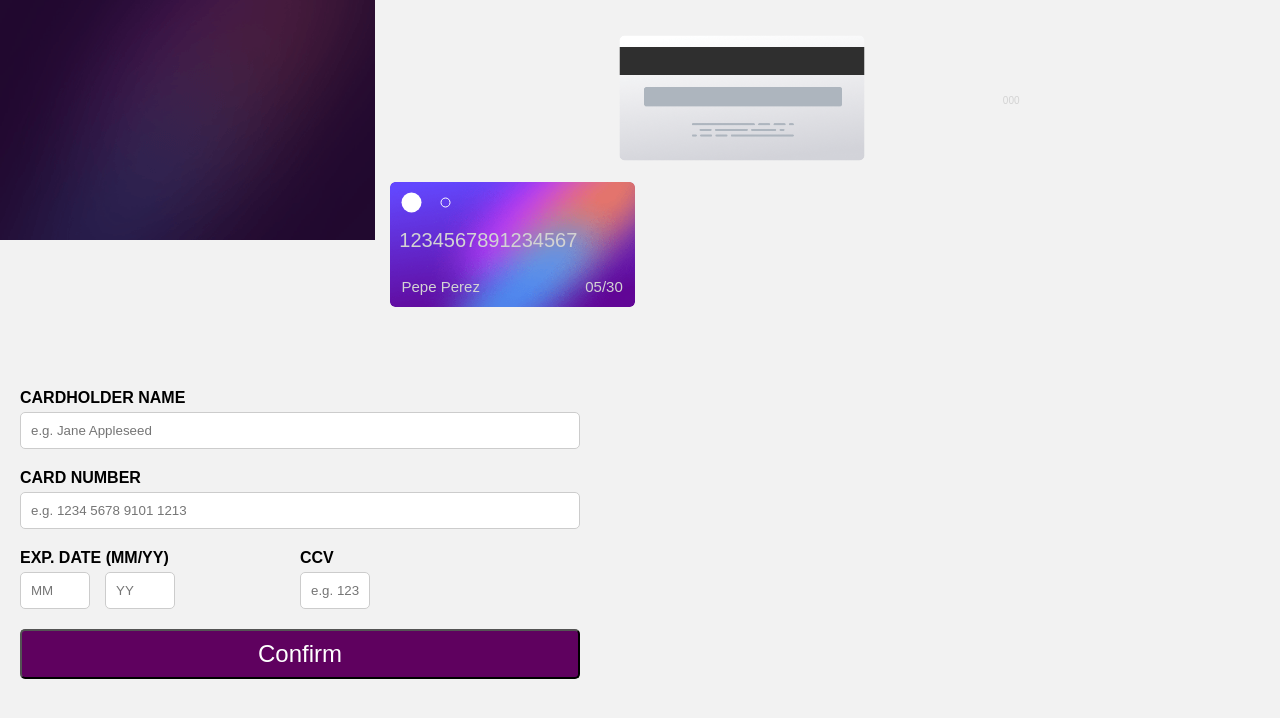
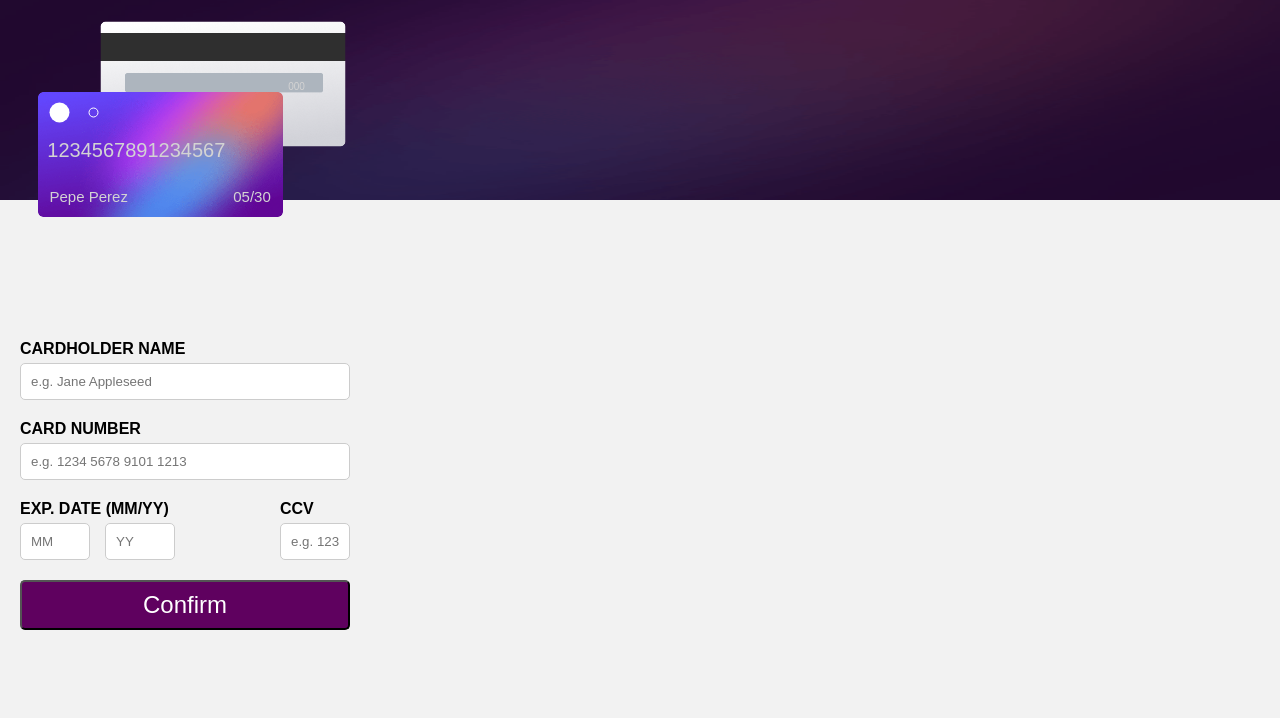
Before and after one commit to arianrdcas/credit_card, a React (Vite) app: page / in a window 1280 px wide. Shown: the top 718 px of the page. Built offline with nearby package versions, Linux system fonts and the light colour scheme.

Commit message:
Estilos para movil ok

```diff
--- a/src/App.css
+++ b/src/App.css
@@ -5,10 +5,16 @@
 }
 
 .container {
-  position: relative; /* Asegura que los elementos dentro tengan una referencia de posición */
+  position: relative;
+  width: 350px;
+  height: 150px;
+  top: -180px;
+  left: 20px;
 }
 
 .bgmobile {
+  width: 100%;
+  height: 200px;
 }
 
 .bg-card {
@@ -27,7 +33,7 @@
   width: 245px;
   height: 125px;
   position: relative;
-  top: 100%;
+  top: 87%;
   left: 40%;
   transform: translate(-50%, -50%);
   display: grid;
--- a/src/App.jsx
+++ b/src/App.jsx
@@ -8,11 +8,10 @@ import "./App.css";
 function App() {
   return (
     <>
+      <img className="bgmobile" src={bgmobile} alt="Background" />
       <div className="container">
-        <img className="bgmobile" src={bgmobile} alt="Background" />
         <img className="bg-card back" src={bgcardback} alt="Card Back" />
         <p>000</p>
-      </div>
         <div className="frontal">
           <img className="card front" src={bgcardfront} alt="Card Front" />
           <div className="circulo"></div>
@@ -21,6 +20,7 @@ function App() {
           <span className="nombre">Pepe Perez</span>
           <span className="fecha_expiracion">05/30</span>
         </div>
+      </div>
       <Formulario />
     </>
   );
--- a/src/Componentes/formulario.jsx
+++ b/src/Componentes/formulario.jsx
@@ -4,11 +4,11 @@ import "../Estilos/Formulario.css"
 
 const Formulario = () => {
   return (
-    <>
-      <div class="formulario">
+
+      <div className="formulario">
         <form action="#" method="post">
           <div className="input-group">
-            <label for="cardholder-name">CARDHOLDER NAME</label>
+            <label htmlFor="cardholder-name">CARDHOLDER NAME</label>
             <input
               placeholder="e.g. Jane Appleseed"
               type="text"
@@ -18,7 +18,7 @@ const Formulario = () => {
             />
           </div>
           <div className="input-group">
-            <label for="card-number">CARD NUMBER</label>
+            <label htmlFor="card-number">CARD NUMBER</label>
             <input
               placeholder="e.g. 1234 5678 9101 1213"
               type="text"
@@ -27,28 +27,28 @@ const Formulario = () => {
               required
             />
           </div>
-          <div class="input-grupo">
-            <div className="expirate-date">
-              <label for="expire-date">EXP. DATE (MM/YY)</label>
-              <div className="input-exp-date">
+          <div className="input-grupo">
+            <div className="expirate-date" id="expire-date">
+              <label htmlFor="expire-date">EXP. DATE (MM/YY)</label>
+              <div className="input-exp-date" id="expire-date">
                 <input
                   placeholder="MM"
                   type="text"
-                  id="expire-date"
-                  name="expire-date"
+                  id="expire-date-month"
+                  name="expire-date-month"
                   required
                 />
                 <input
                   placeholder="YY"
                   type="text"
-                  id="expire-date"
-                  name="expire-date"
+                  id="expire-date-year"
+                  name="expire-date-year"
                   required
                 />
               </div>
             </div>
             <div className="input-grupo-ccv">
-              <label for="ccv">CCV</label>
+              <label htmlFor="ccv">CCV</label>
               <input
                 placeholder="e.g. 123"
                 type="text"
@@ -63,7 +63,7 @@ const Formulario = () => {
           </button>
         </form>
       </div>
-    </>
+
   );
 }
 
--- a/src/Estilos/Formulario.css
+++ b/src/Estilos/Formulario.css
@@ -7,11 +7,10 @@ body {
 
 .formulario {
   max-width: 600px;
-
   padding: 20px;
+  position: absolute;
+  top: 40%;
 }
-
-
 
 .input-group {
   margin-bottom: 20px;
```
Lines whose indentation alone changed are shown as unchanged.
